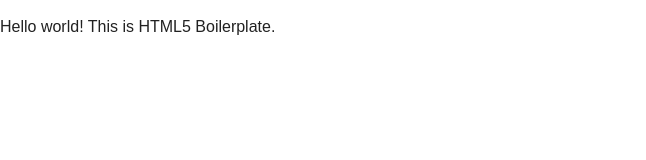
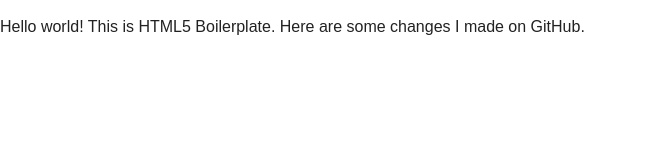
Before and after one commit to blakebequette/website, a plain HTML site: page index.html in a window 1280 px wide. Shown: the whole page, without its empty margins (0-646 px from the left). Drawn offline with nearby package versions, Linux system fonts and the light colour scheme.

Commit message:
made change to body, on Github

```diff
--- a/index.html
+++ b/index.html
@@ -18,7 +18,7 @@
             <p class="browserupgrade">You are using an <strong>outdated</strong> browser. Please <a href="http://browsehappy.com/">upgrade your browser</a> to improve your experience.</p>
         <![endif]-->
 
-        <p>Hello world! This is HTML5 Boilerplate.</p>
+        <p>Hello world! This is HTML5 Boilerplate. Here are some changes I made on GitHub. </p>
 
         <script src="//ajax.googleapis.com/ajax/libs/jquery/1.11.2/jquery.min.js"></script>
         <script>window.jQuery || document.write('<script src="js/vendor/jquery-1.11.2.min.js"><\/script>')</script>
```
